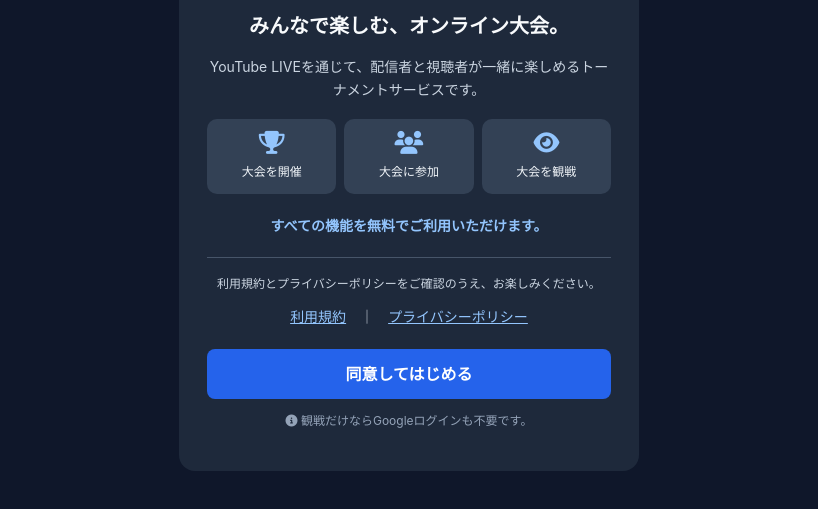
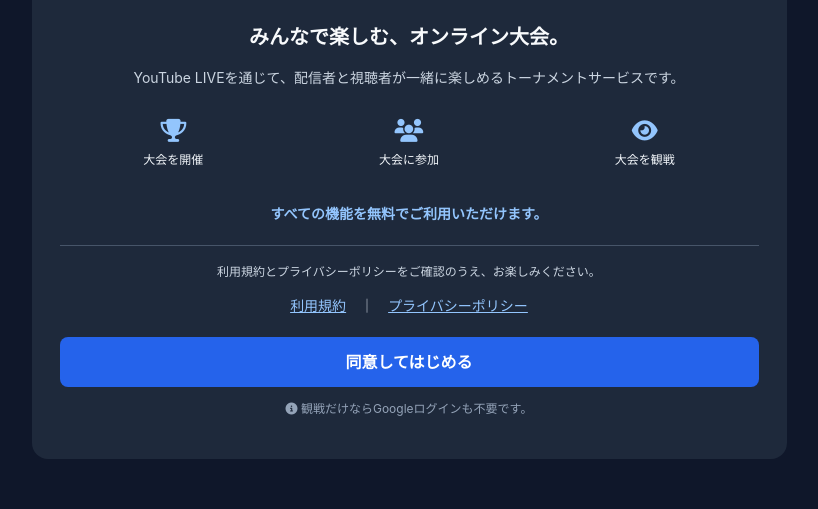
Before and after one commit to shion011110/tournament, a plain HTML site: page index.html in a window 1280 px wide. Shown: the part 253-762 px from the top of the page, without its empty margins (231-1049 px from the left). Drawn offline with Linux system fonts and the light colour scheme.

Commit message:
Widen welcome card and remove feature tile backgrounds

```diff
--- a/index.html
+++ b/index.html
@@ -19,14 +19,14 @@
 <style>
 #privacyConsentGate[hidden], #app[hidden]{display:none!important}
 #privacyConsentGate{min-height:100vh;display:grid;place-items:center;padding:20px;box-sizing:border-box;background:#0f172a;color:#e2e8f0}
-#privacyConsentGate .consent-card{width:100%;max-width:460px;box-sizing:border-box;background:#1e293b;padding:28px;border-radius:16px;text-align:center;line-height:1.65}
+#privacyConsentGate .consent-card{width:100%;max-width:755px;box-sizing:border-box;background:#1e293b;padding:28px;border-radius:16px;text-align:center;line-height:1.65}
 #privacyConsentGate .consent-logo{display:grid;place-items:center;margin:0 auto 10px;width:60px;height:60px;background:#2563eb;border-radius:14px;color:white;font-size:25px;font-weight:700}
 #privacyConsentGate .consent-brand{font-size:28px;font-weight:700;color:#fff;margin:0}
 #privacyConsentGate .consent-subtitle{font-size:11px;letter-spacing:1px;color:#94a3b8;margin:0 0 24px}
 #privacyConsentGate h2{font-size:20px;color:#f8fafc;margin:0 0 12px}
 #privacyConsentGate p{margin:12px 0;font-size:14px;color:#cbd5e1}
 #privacyConsentGate .consent-features{display:grid;grid-template-columns:repeat(3,minmax(0,1fr));gap:8px;margin:18px 0}
-#privacyConsentGate .consent-feature{background:#334155;border-radius:10px;padding:12px 4px;font-size:12px;color:#f1f5f9}
+#privacyConsentGate .consent-feature{border-radius:10px;padding:12px 4px;font-size:12px;color:#f1f5f9}
 #privacyConsentGate .consent-feature i{display:block;font-size:23px;color:#93c5fd;margin-bottom:8px}
 #privacyConsentGate .consent-free{color:#93c5fd;font-weight:600;margin:20px 0}
 #privacyConsentGate .consent-legal{border-top:1px solid #475569;padding-top:16px;font-size:12px}
```
